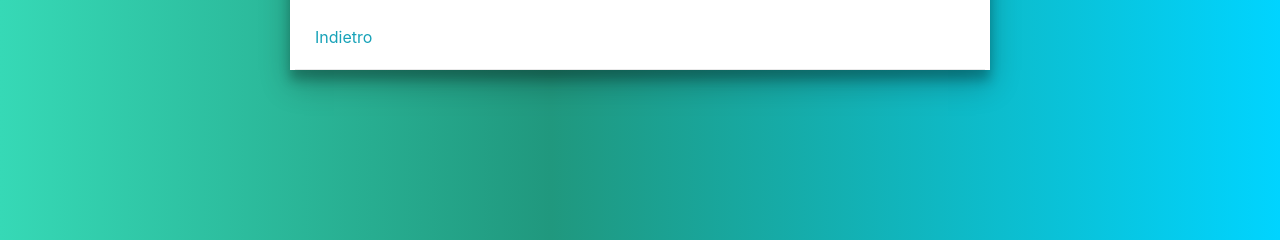
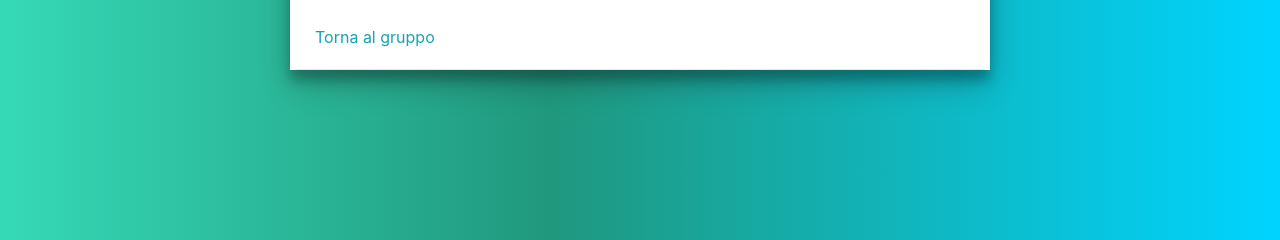
Before and after one commit to FilippoBordogna/Tesi, a Django app: template produzione_scientifica/frontend/templates/frontend/author-detail.html in a window 1280 px wide. Shown: the part 248-488 px from the top of the page. Run offline with Django 3.2, Linux system fonts and the light colour scheme; the template is opened without the code that fills it, so the values that code supplies are empty; the visitor is signed in with stand-in values (Sample User, id 1); parts of the project's set-up code (start-up, migrations or seed data) failed here and were passed over; some libraries are stand-ins or nearby versions.

Commit message:
Correzione bug

```diff
--- a/produzione_scientifica/frontend/templates/frontend/author-detail.html
+++ b/produzione_scientifica/frontend/templates/frontend/author-detail.html
@@ -23,7 +23,7 @@
                         <th>-</th>
                     </tr>
                 </table>
-                <div onclick='redirectAuthorGroup()' class='task-wrapper link-td'>Indietro</div>
+                <div onclick='redirectAuthorGroup()' class='task-wrapper link-td'>Torna al gruppo</div>
             </div>
         </div>
     {% else %}
```
